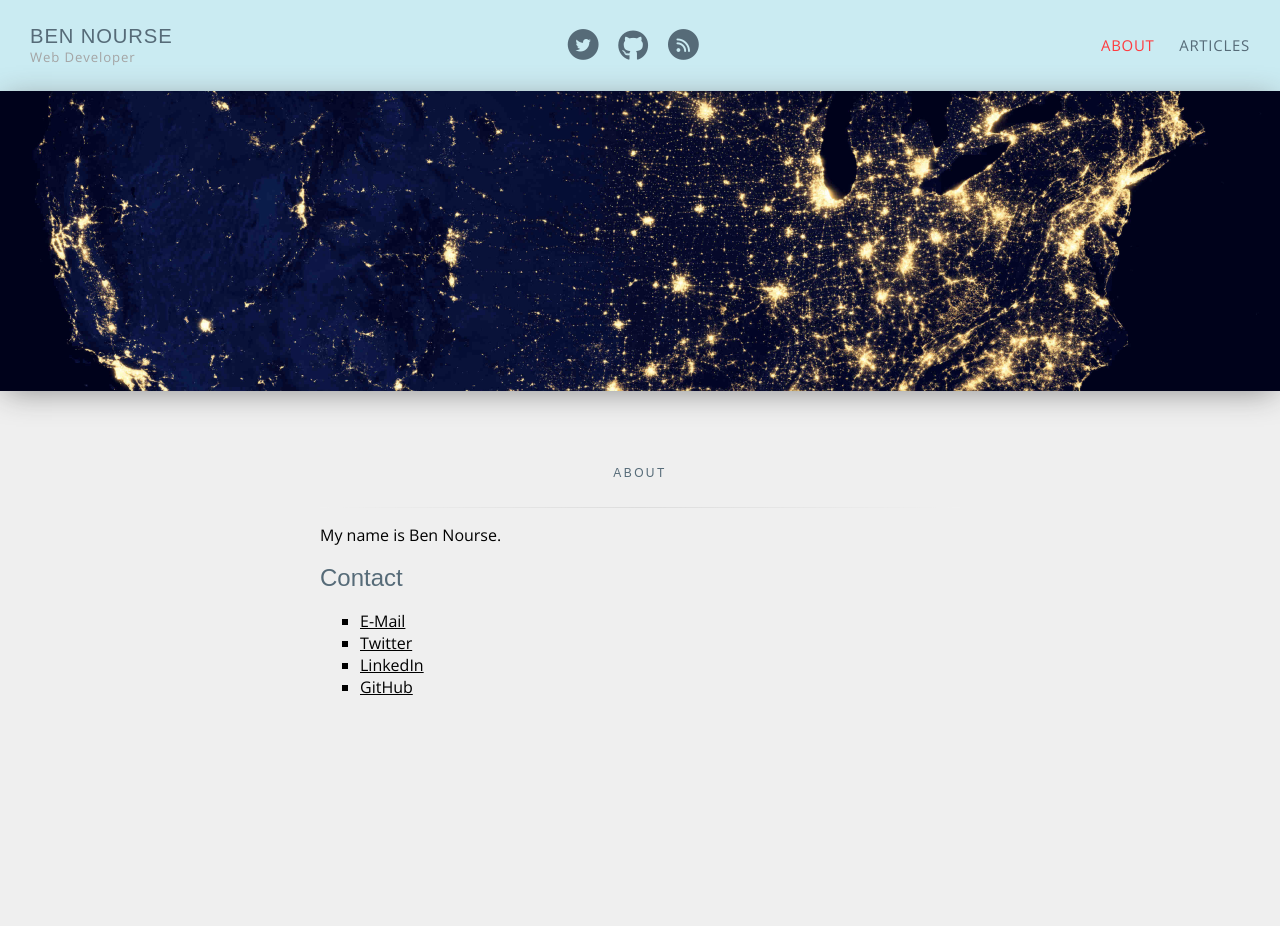
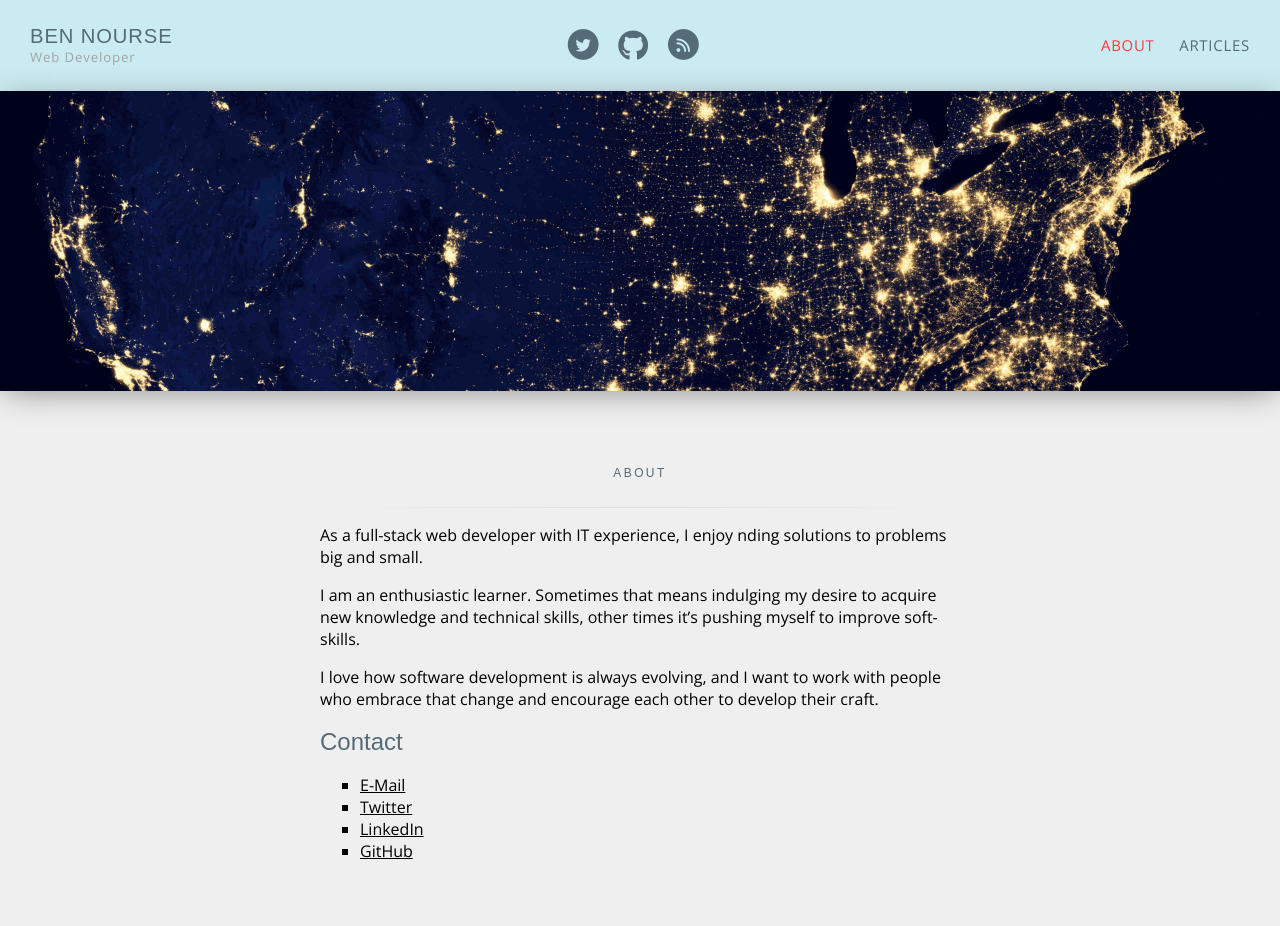
Before and after one commit to bnourse/bnourse.github.io, a Jekyll site: the page built from about.html, in a window 1280 px wide. Built offline with Jekyll 4.4.1, drawn with Linux system fonts in a browser that asks for light colours; nearby versions of some CDN libraries; some web fonts are replaced; before the commit the page ends 900 px from its top, so only the background shows below that.

Commit message:
updating about

```diff
--- a/about.html
+++ b/about.html
@@ -9,7 +9,27 @@ permalink: /about/
 
   <hr>
 
-	<p>My name is Ben Nourse.</p>
+	<p>As a full-stack web
+developer with IT
+experience, I enjoy nding
+solutions to problems big
+and small.</p>
+
+<p>I am an enthusiastic learner.
+Sometimes that means
+indulging my desire to
+acquire new knowledge and
+technical skills, other times
+it’s pushing myself to
+improve soft-skills.</p>
+
+<p>I love how software
+development is always
+evolving, and I want to work
+with people who embrace
+that change and encourage
+each other to develop their
+craft.</p>
 
 	<h2>Contact</h2>
 	<ul>
```
